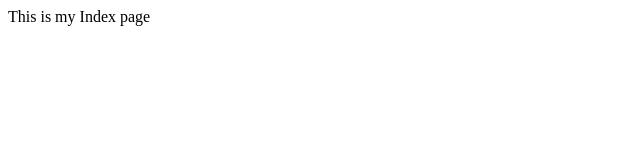
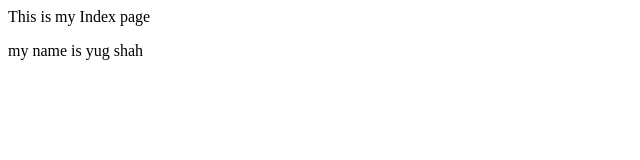
Before and after one commit to yug-shah91/LocalRepo, a plain HTML site: page index.html in a window 1280 px wide. Shown: the whole page, without its empty margins (0-640 px from the left). Drawn offline with Linux system fonts and the light colour scheme.

Commit message:
add new feature

```diff
--- a/index.html
+++ b/index.html
@@ -1 +1,2 @@
 <p> This is my Index page </p>
+<p> my name is yug shah</p>
```
